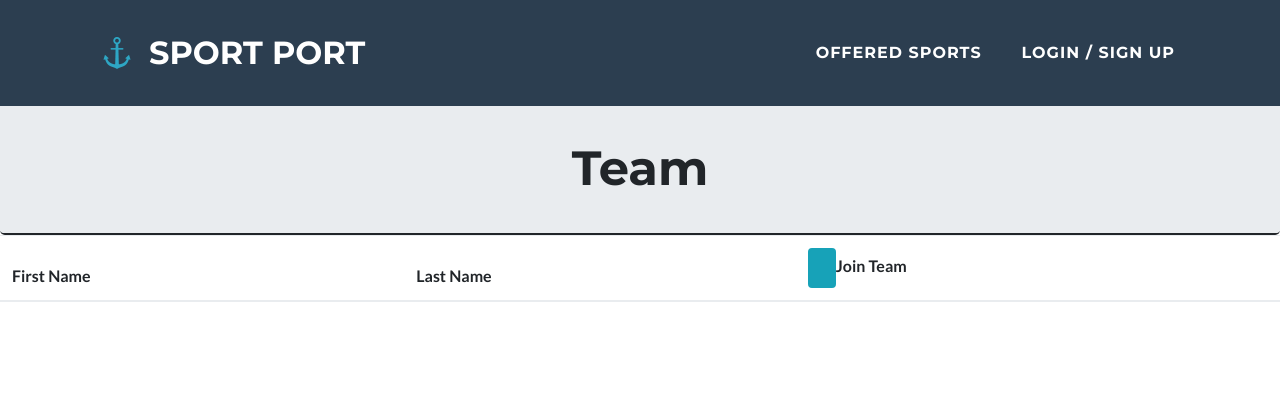
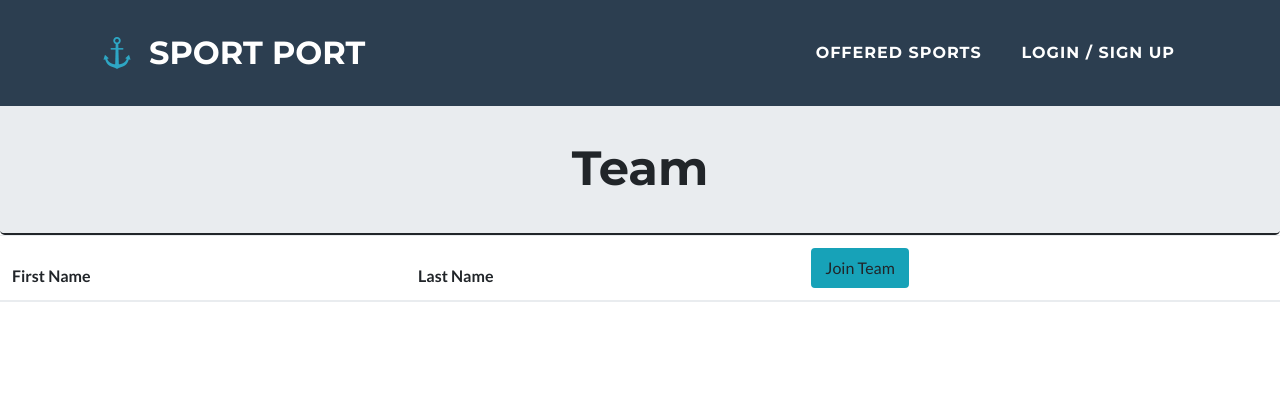
Before and after one commit to 0xMack/sportport, a PHP site: page /team.php?sport=1 in a window 1280 px wide. Shown: the top 406 px of the page. Run offline with PHP 8.4, Linux system fonts and the light colour scheme; data that the repository does not hold is empty.

Commit message:
brandons stupid button

```diff
--- a/team.php
+++ b/team.php
@@ -12,7 +12,7 @@
                     <th>Last Name</th>
                     <th>
                       <form method="post">
-                        <input name='joinTeam' type='button' class='btn btn-info'>Join Team</a>
+                        <a name='joinTeam' type='button' class='btn btn-info'>Join Team</a>
                     </th>
                 </tr>
             </thead>
```
